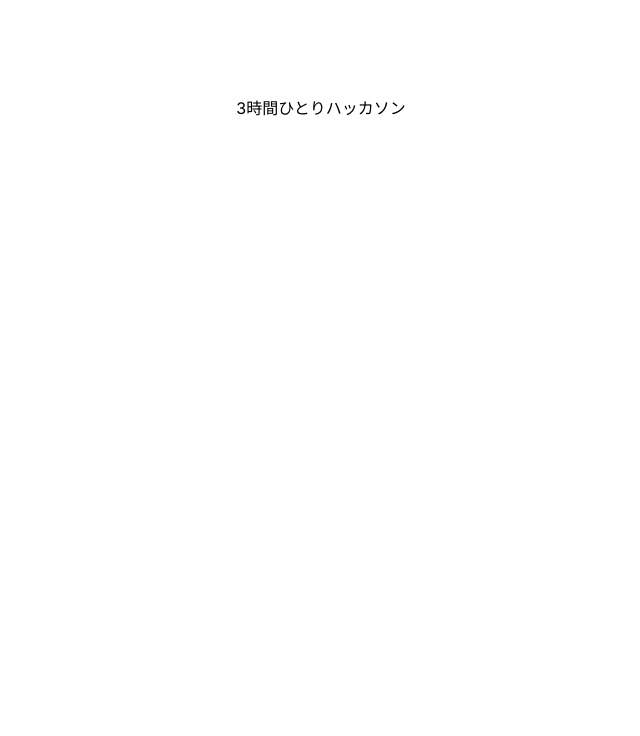
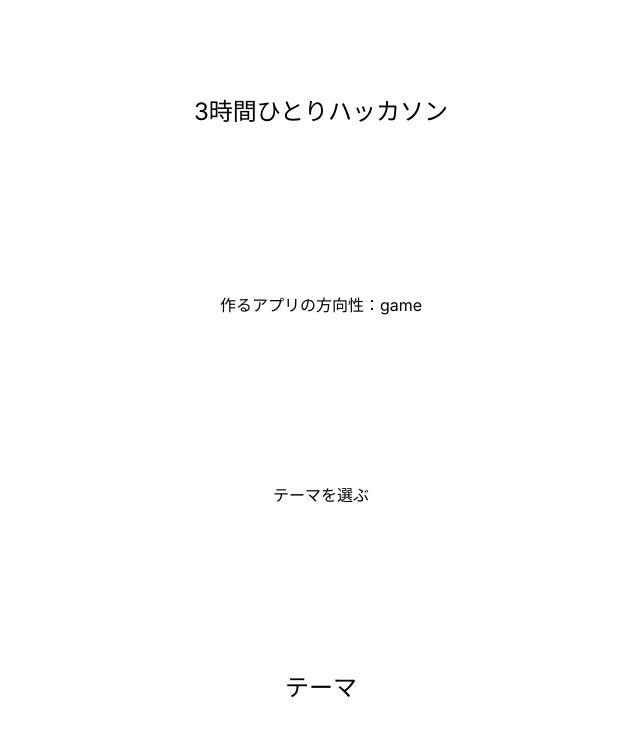
Before and after one commit to kou1127h/three-hours-hackathon, a Next.js app: page / in a window 1280 px wide. Shown: the top 736 px of the page, without its empty margins (319-959 px from the left). Built offline with nearby package versions, Linux system fonts and the light colour scheme.

Commit message:
超ミニマム機能の実装

```diff
--- a/package.json
+++ b/package.json
@@ -9,8 +9,9 @@
     "lint": "next lint"
   },
   "dependencies": {
-    "@radix-ui/themes": "^2.0.3",
+    "@headlessui/react": "^1.7.18",
     "next": "14.1.0",
+    "prettier": "^3.2.4",
     "react": "^18",
     "react-dom": "^18"
   },
--- /dev/null
+++ b/src/app/Choice.tsx
@@ -0,0 +1,58 @@
+'use client';
+
+import { Listbox } from '@headlessui/react';
+import { useState } from 'react';
+
+type Choice = 'game' | 'app';
+export type ChoiceData = {
+  name: Choice;
+  id: number;
+};
+const option = [
+  { name: 'game', id: 1 },
+  { name: 'app', id: 2 },
+] as const satisfies ChoiceData[];
+
+type ChoiceListBoxProps = {
+  currentData?: ChoiceData;
+  onChange: (data: ChoiceData) => void;
+};
+
+const ChoiceListBox = ({ currentData, onChange }: ChoiceListBoxProps) => {
+  return (
+    <Listbox value={currentData} onChange={onChange}>
+      <Listbox.Button>
+        <p>作るアプリの方向性：{currentData?.name ?? 'press and select'}</p>
+      </Listbox.Button>
+      <Listbox.Options>
+        {option.map((item) => (
+          <Listbox.Option
+            key={item.id}
+            value={item}
+            className={({ active }) =>
+              `relative cursor-default select-none py-2 pl-10 pr-4 ${
+                active ? 'bg-amber-100 text-amber-900' : 'text-gray-900'
+              } cursor-pointer`
+            }
+          >
+            {item.name}
+          </Listbox.Option>
+        ))}
+      </Listbox.Options>
+    </Listbox>
+  );
+};
+
+export const useChoice = () => {
+  const [choice, setChoice] = useState<ChoiceData>(option[0]);
+  const onSelectChoice = (data: ChoiceData) => {
+    console.log(data);
+    setChoice(data);
+  };
+
+  const ChoiceListBoxUi = () => {
+    return <ChoiceListBox currentData={choice} onChange={onSelectChoice} />;
+  };
+
+  return { choice, ChoiceListBoxUi };
+};
--- a/src/app/page.tsx
+++ b/src/app/page.tsx
@@ -1,10 +1,35 @@
+'use client';
+
+import { useState } from 'react';
+import ideaList from '@/ideaList.json';
+import { ChoiceData, useChoice } from './Choice';
+
 export default function Home() {
+  // const [isOpen, setIsOpen] = useState(false);
+  const ideaListData = ideaList;
+  const { choice, ChoiceListBoxUi } = useChoice();
+  const [idea, setIdea] = useState('');
+  const onSelectTheme = () => {
+    const selectedItems =
+      choice.name === 'game' ? ideaListData.games : ideaListData.applications;
+    const randomIndex = Math.floor(Math.random() * selectedItems.length);
+    const randomItem = selectedItems[randomIndex];
+    return setIdea(randomItem);
+  };
+
   return (
     <main className="flex min-h-screen flex-col items-center justify-between p-24">
       <div>
-        <p>
-          3時間ひとりハッカソン
-        </p>
+        <p className="text-2xl">3時間ひとりハッカソン</p>
+      </div>
+
+      <ChoiceListBoxUi />
+
+      <button onClick={onSelectTheme}>テーマを選ぶ</button>
+
+      <div>
+        <p className="text-2xl">テーマ</p>
+        <p>{idea}</p>
       </div>
     </main>
   );
--- /dev/null
+++ b/src/ideaList.json
@@ -0,0 +1,46 @@
+{
+  "applications": [
+    "気分次第ランチ決定機",
+    "逆日記",
+    "15秒フィットネスチャレンジ",
+    "どこでもドア旅行計画",
+    "今日の運勢チェッカー",
+    "おしゃべりコンパス",
+    "宇宙天気予報",
+    "タイムトラベル日記",
+    "ミニ動物園",
+    "インスタント詩人",
+    "バーチャル植物園",
+    "一日一問クイズ",
+    "ランダム冒険ジェネレータ",
+    "オンライン魔法の8球",
+    "ミニコンサートプランナー",
+    "ドリームハウスデザイナー",
+    "ポケットサイズ世界旅行",
+    "星座物語クリエーター",
+    "インスタント瞑想ガイド",
+    "スマートゴール設定アシスタント"
+  ],
+  "games": [
+    "スピードクイズマスター",
+    "ミニメモリーカード",
+    "簡単タイピングレース",
+    "ポケットサイズ迷路",
+    "ジャンプジャンプフロッグ",
+    "カラーマッチングチャレンジ",
+    "パズルピースフィット",
+    "バルーンポップ数学",
+    "フラッシュ記憶ゲーム",
+    "ワードスネーク",
+    "スペースインベーダー",
+    "ミニトレジャーハント",
+    "ブロックスタックチャレンジ",
+    "シンプルランナー",
+    "バーチャルジグソーパズル",
+    "ワンタップバスケット",
+    "クイックマスマスター",
+    "ポケットサイズフィッシング",
+    "マジックタイルミュージシャン",
+    "スピードワードサーチ"
+  ]
+}
```
Also changed, not shown: src/app/layout.tsx (+7 -6 lines), 1 other file (tests, documents, lock files or other folders).
